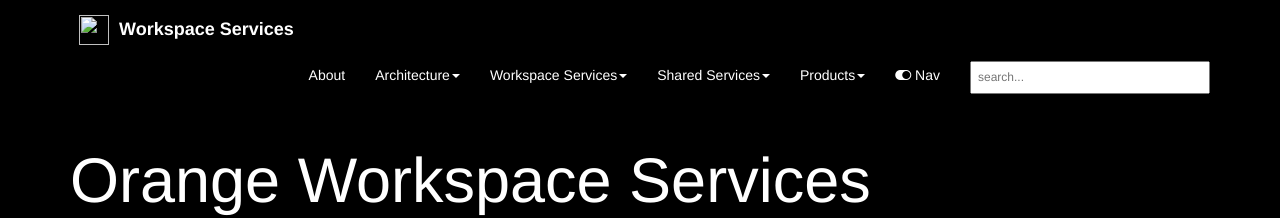
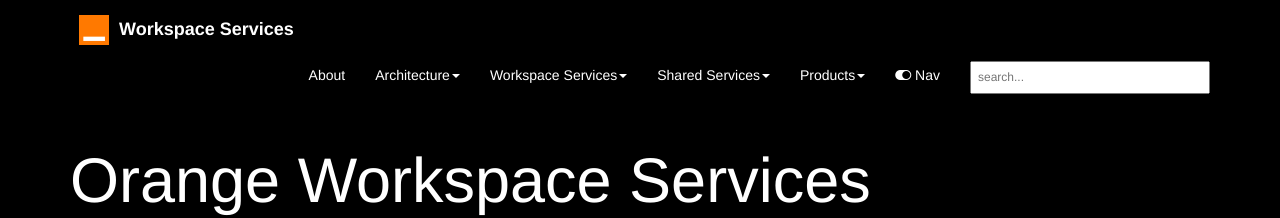
Before and after one commit to servicesorganization/documentation-theme, a Jekyll site: the page built from index.html, in a window 1280 px wide. Shown: the top 218 px of the page. Built offline with Jekyll 4.4.1, drawn with Linux system fonts in a browser that asks for light colours; comment, search, counter and statistics services are not loaded.

Commit message:
Update topnav.html

```diff
--- a/_includes/topnav.html
+++ b/_includes/topnav.html
@@ -9,7 +9,7 @@
                 <span class="icon-bar"></span>
             </button>
 			<a class="fa fa-lg navbar-brand" href="index.html">&nbsp;
-                <span class="projectTitle"><img src="{{ "assests/img/company_logo.svg" | relative_url }}" width="30" height="30">&nbsp;&nbsp;{{ site.topnav_title }}</span>
+                <span class="projectTitle"><img src="{{ "assets/img/company_logo.svg" | relative_url }}" width="30" height="30">&nbsp;&nbsp;{{ site.topnav_title }}</span>
             </a>
         </div>
         <div class="collapse navbar-collapse" id="bs-example-navbar-collapse-1">
```
